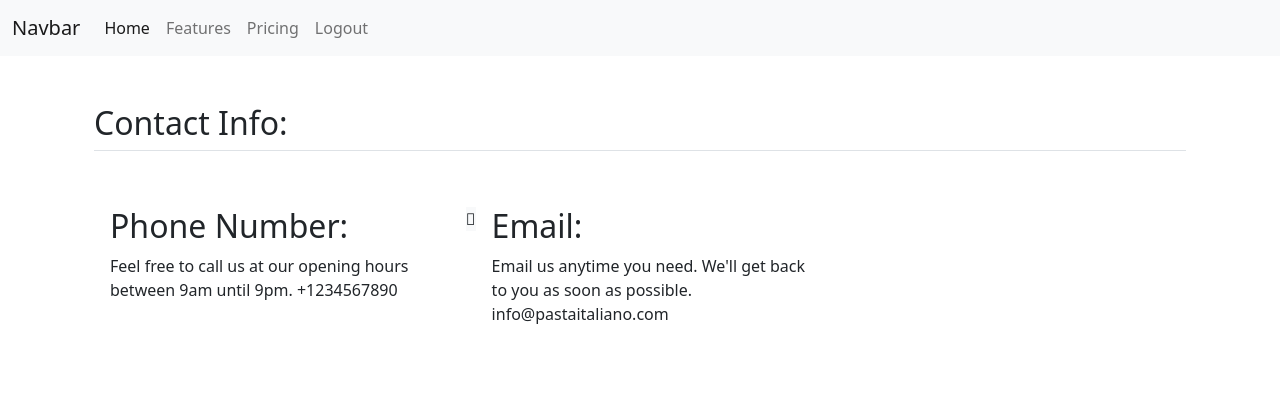
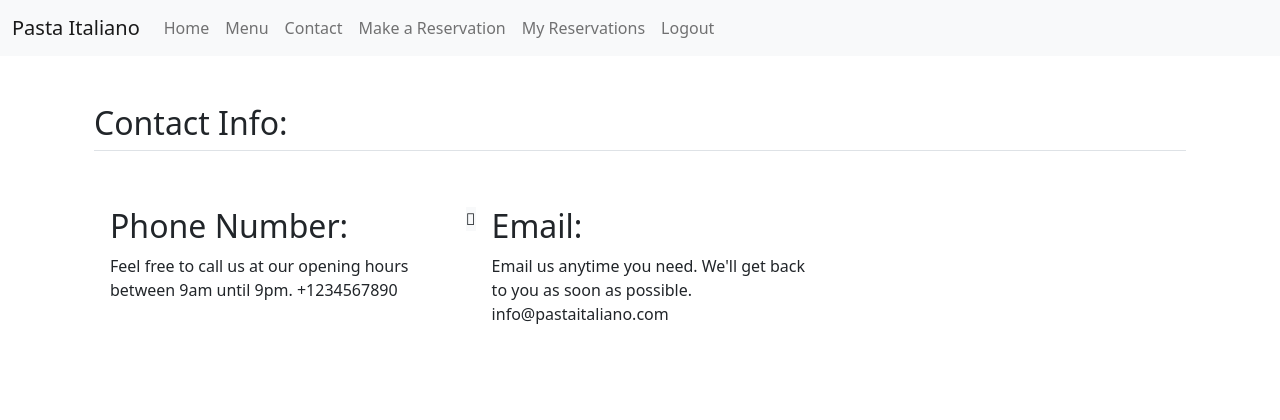
Before and after one commit to Ismino/pastaitaliano, a Django app: page /contact_page in a window 1280 px wide. Shown: the top 420 px of the page. Run offline with Django 3.2, Linux system fonts and the light colour scheme; the visitor is signed in with stand-in values (Sample User, id 1).

Commit message:
Adding links to navbar

```diff
--- a/templates/base.html
+++ b/templates/base.html
@@ -17,22 +17,28 @@
 <body>
     <nav class="navbar navbar-expand-lg navbar-light bg-light">
         <div class="container-fluid">
-          <a class="navbar-brand" href="#">Navbar</a>
+          <a class="navbar-brand" href="{% url 'home' %}">Pasta Italiano</a>
           <button class="navbar-toggler" type="button" data-bs-toggle="collapse" data-bs-target="#navbarNav" aria-controls="navbarNav" aria-expanded="false" aria-label="Toggle navigation">
             <span class="navbar-toggler-icon"></span>
           </button>
           <div class="collapse navbar-collapse" id="navbarNav">
             <ul class="navbar-nav">
               <li class="nav-item">
-                <a class="nav-link active" aria-current="page" href="#">Home</a>
+                <a class="nav-link" aria-current="page" href="{% url 'home' %}">Home</a>
               </li>
               <li class="nav-item">
-                <a class="nav-link" href="#">Features</a>
+                <a class="nav-link" href="{% url 'menu_page' %}">Menu</a>
               </li>
               <li class="nav-item">
-                <a class="nav-link" href="#">Pricing</a>
+                <a class="nav-link" href="{% url 'contact_page' %}">Contact</a>
+              </li>
+              <li class="nav-item">
+                <a class="nav-link" href="{% url 'make_reservation' %}">Make a Reservation</a>
               </li>
               {% if user.is_authenticated %}
+              <li class="nav-item">
+                <a class="nav-link" href="{% url 'view_reservation' %}">My Reservations</a>
+              </li>
               <li class="nav-item">
                   <a class="nav-link" href="{% url 'account_logout' %}">Logout</a>
                </li>
```
